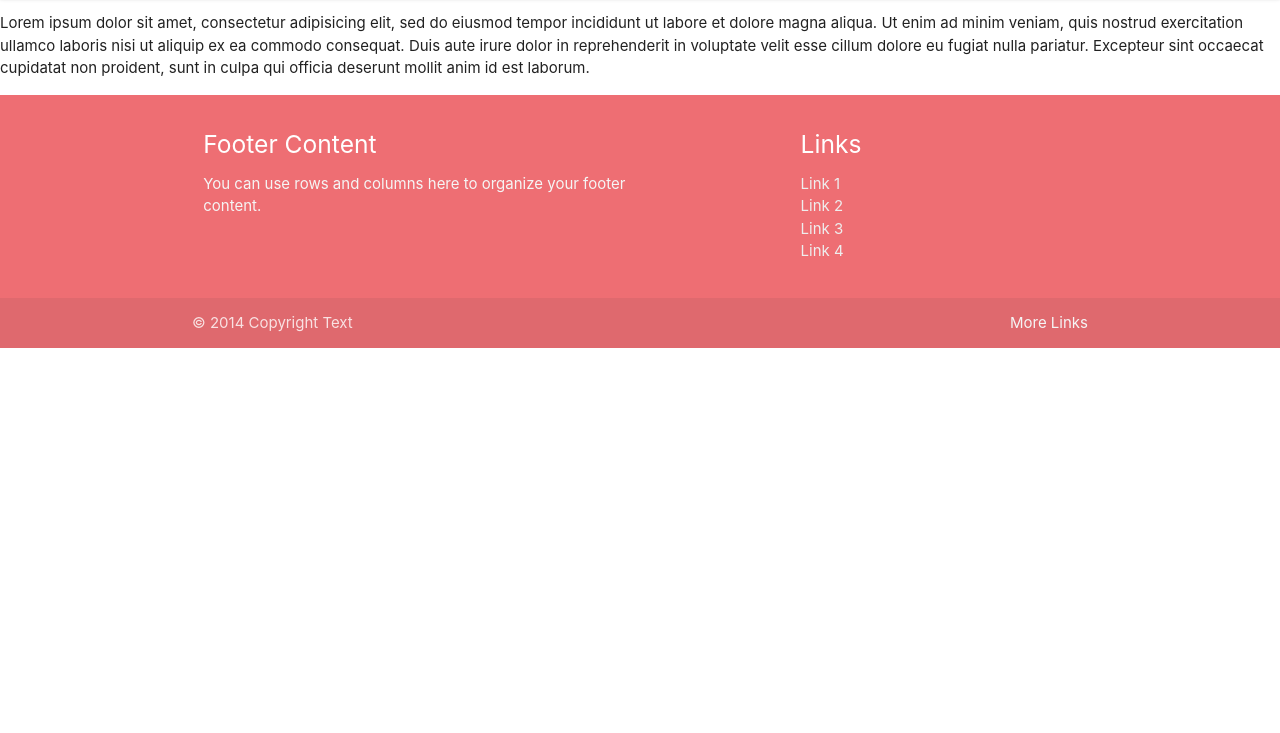
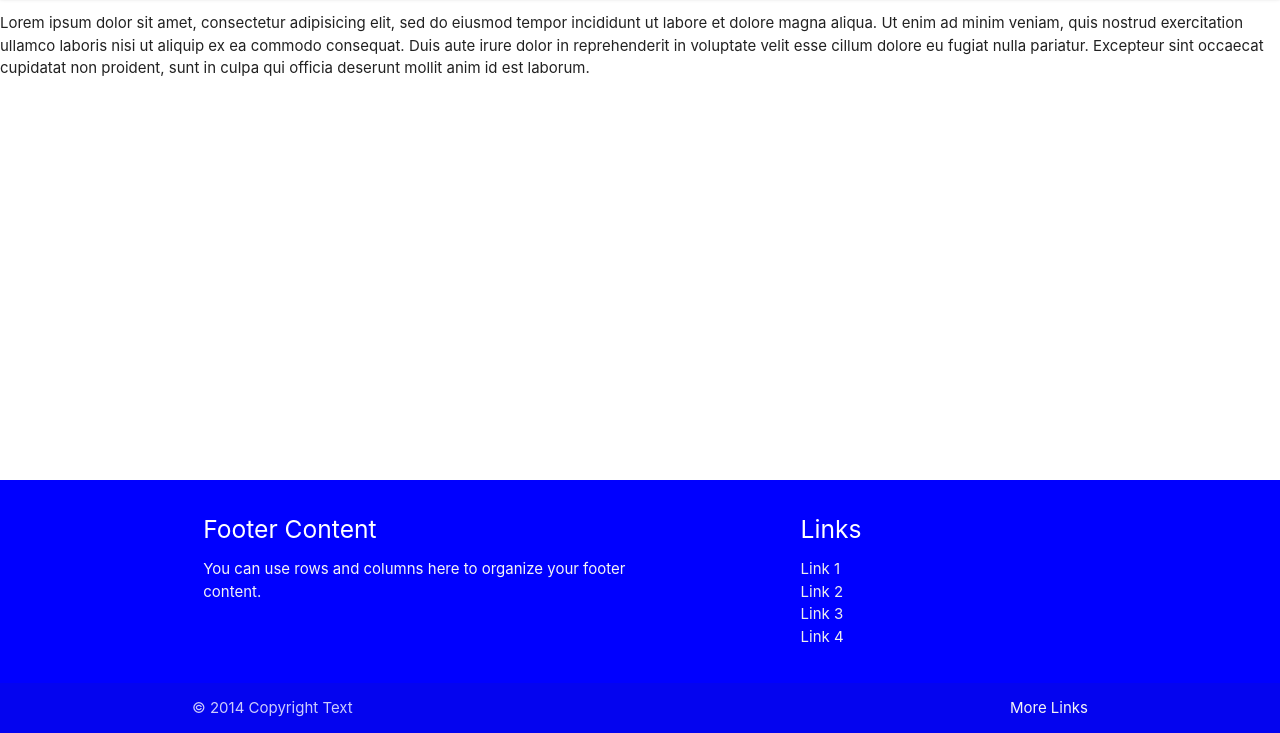
Before and after one commit to sasharad/ProffesionX, a plain HTML site: page index.html in a window 1280 px wide. Shown: the part 67-800 px from the top of the page. Drawn offline with Linux system fonts and the light colour scheme.

Commit message:
fix_link_css

```diff
--- a/index.html
+++ b/index.html
@@ -7,7 +7,7 @@
       <link href="https://fonts.googleapis.com/icon?family=Material+Icons" rel="stylesheet">
       <!--Import materialize.css-->
       <link type="text/css" rel="stylesheet" href="css/materialize.min.css"  media="screen,projection"/>
-      <link href="../PROJECT\css\projectstyle.css" rel="stylesheet">
+      <link href="css/projectstyle.css" rel="stylesheet">
       <!--Let browser know website is optimized for mobile-->
       <meta name="viewport" content="width=device-width, initial-scale=1.0"/>
     </head>
```
